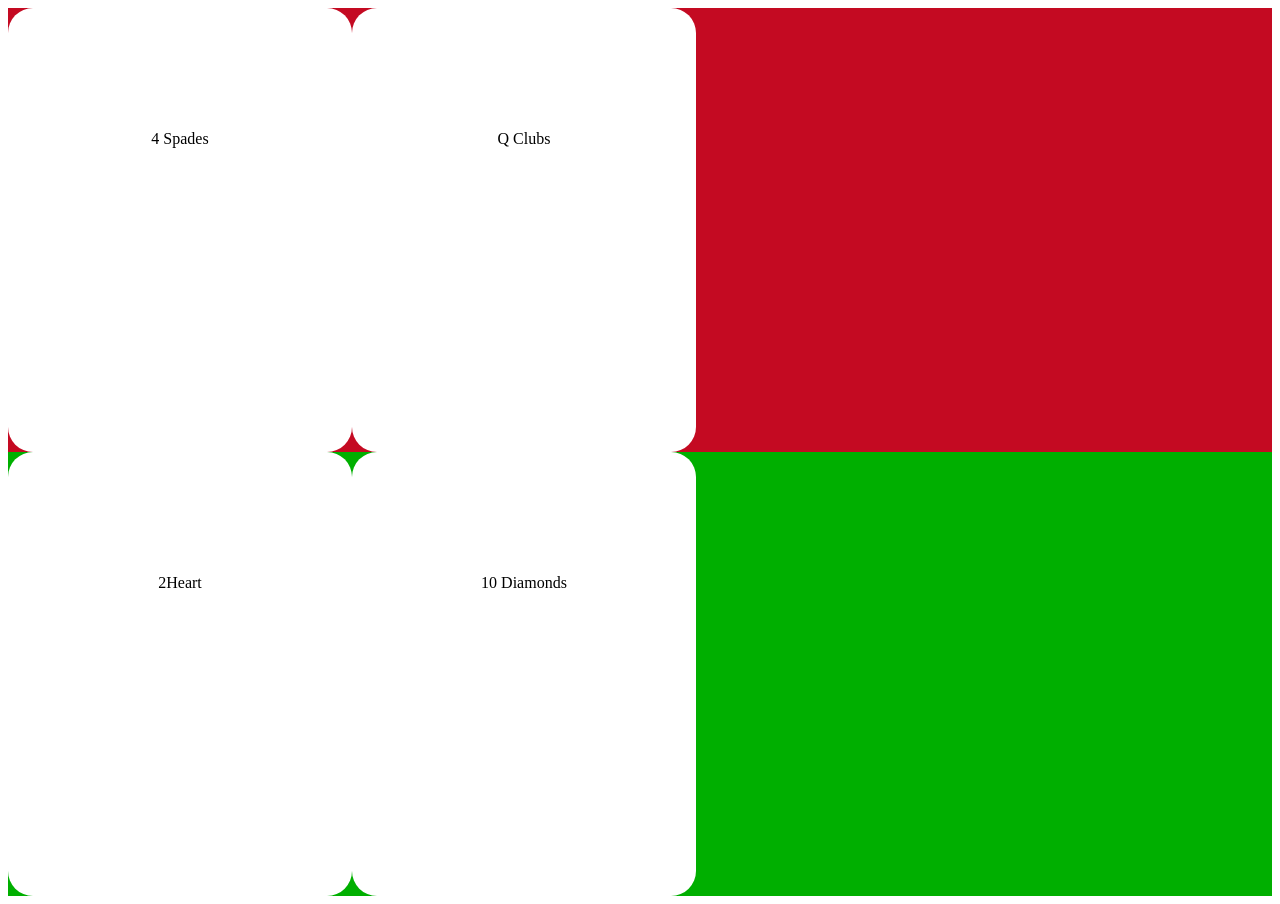
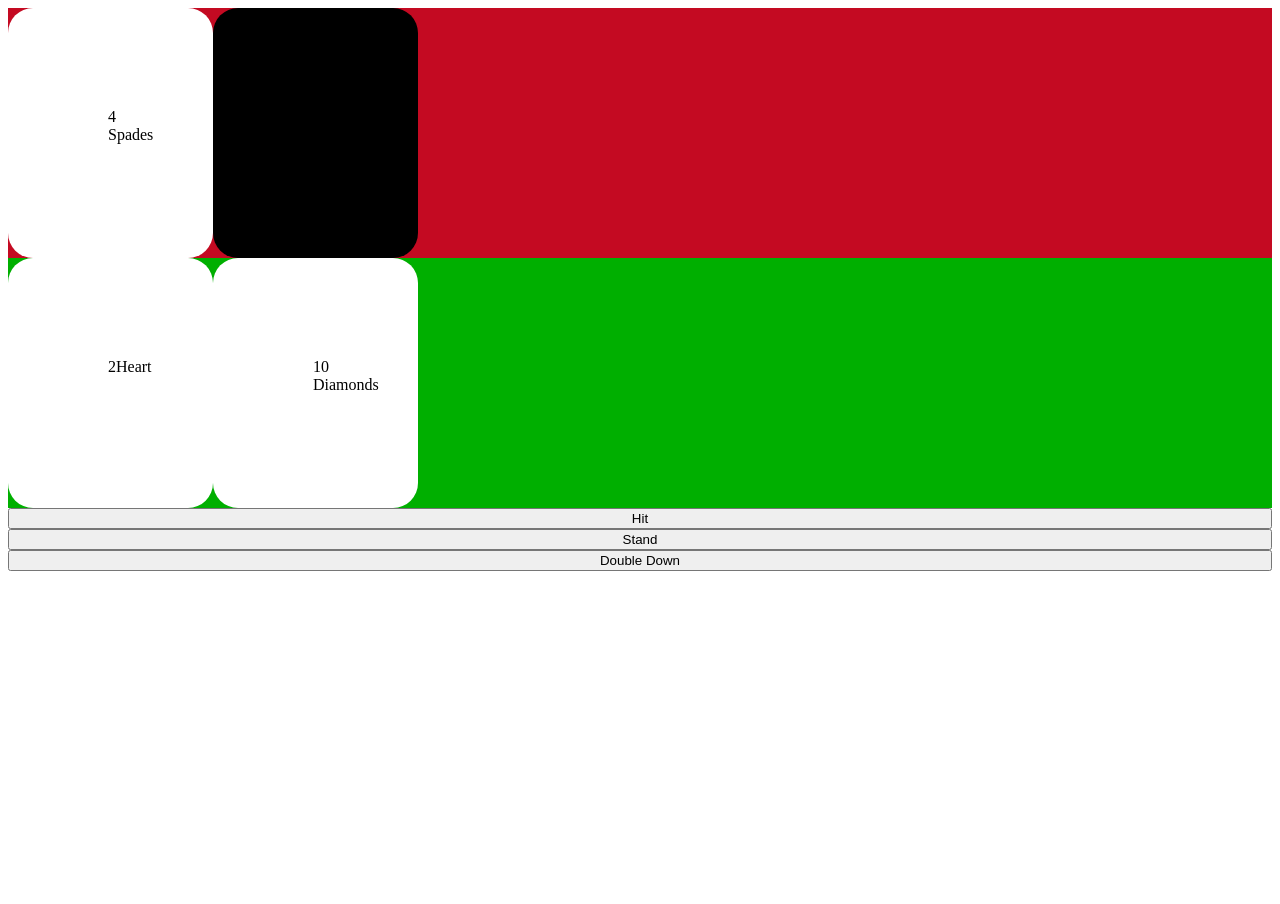
Before and after one commit to steven-limon/Blackjack-JS, a plain HTML site: page index.html in a window 1280 px wide. After the commit the page ends 800 px from the top, so only its background shows below. Drawn offline with Linux system fonts and the light colour scheme.

Commit message:
Added controls to html.

```diff
--- a/css/style.css
+++ b/css/style.css
@@ -7,7 +7,7 @@ div {
     background-color: #00af00;
 }
 
-#ai {
+#dealer {
     background-color: #c40a22;
 }
 
@@ -18,9 +18,26 @@ div {
 
 .card {
     text-align: center;
-    height: 200px;
-    width: 100px;
+    height: 50px;
+    width: 5px;
     border-radius: 25px;
-    padding: 122px;
+    padding: 100px;
     background: #fff;
 }
+
+div.card#down {
+    background: black;
+}
+
+div.controls {
+    color: #bbb;
+    border-radius: 50%;
+}
+
+div#contextual {
+    visibility: hidden;
+}
+
+#split {
+    //visibility: visible;
+}
--- a/index.html
+++ b/index.html
@@ -8,13 +8,28 @@
     </head>
     <body>
         <div class="container">
-            <div class="hand" id="ai">
-                <div class="card">4 Spades</div>
-                <div class="card">Q Clubs</div>
+            <div class="field">
+                <div class="hand" id="dealer">
+                    <div class="card" id="showing">4 Spades</div>
+                    <div class="card" id="down">Q Clubs</div>
+                </div>
             </div>
-            <div class="hand" id="human">
-                <div class="card">2Heart</div>
-                <div class="card">10 Diamonds</div>
+
+            <div class="field">
+                <div class="hand" id="human">
+                    <div class="card">2Heart</div>
+                    <div class="card">10 Diamonds</div>
+                </div>
+
+                <div id="controls">
+                    <button id="hit">Hit</button>
+                    <button id="stand">Stand</button>
+                    <button id="double">Double Down</button>
+                    <div id="contextual">
+                        <button id="split">Split</button>
+                        <button id="insurance">Buy Insurance</button>
+                    </div>
+                </div>
             </div>
         </div>
     </body>
```
